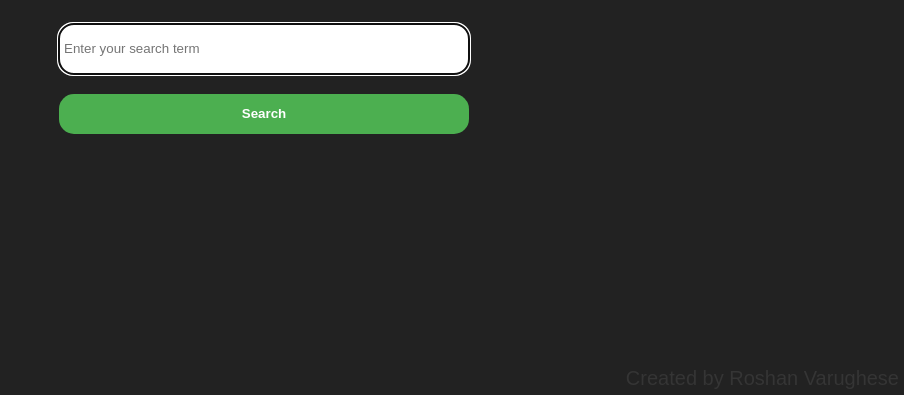
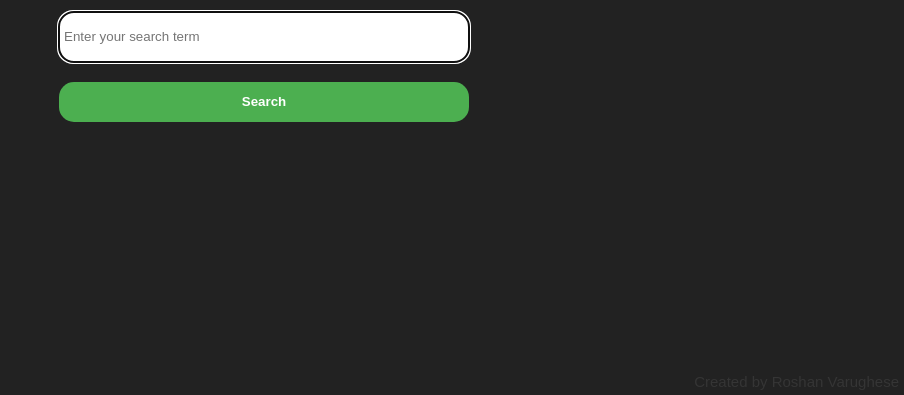
Before and after one commit to Animeboynz/Kathmandu-Quick-Search, a plain HTML site: page index.html in a window 1280 px wide. Shown: the part 405-800 px from the top of the page, without its empty margins (376-1280 px from the left). Drawn offline with Linux system fonts and the light colour scheme.

Commit message:
Font Size and Scroll Error

```diff
--- a/index.html
+++ b/index.html
@@ -7,7 +7,7 @@
             flex-direction: column;
             align-items: center;
             justify-content: center;
-            height: 98vh;
+            height: 95vh;
             background-color: #222;
             color: #fff;
             font-family: Arial, sans-serif;
@@ -50,7 +50,7 @@
             position: fixed;
             bottom: 5px;
             right: 5px;
-            font-size: 20px;
+            font-size: 15px;
             color: #353535;
             cursor: pointer;
         }
```
